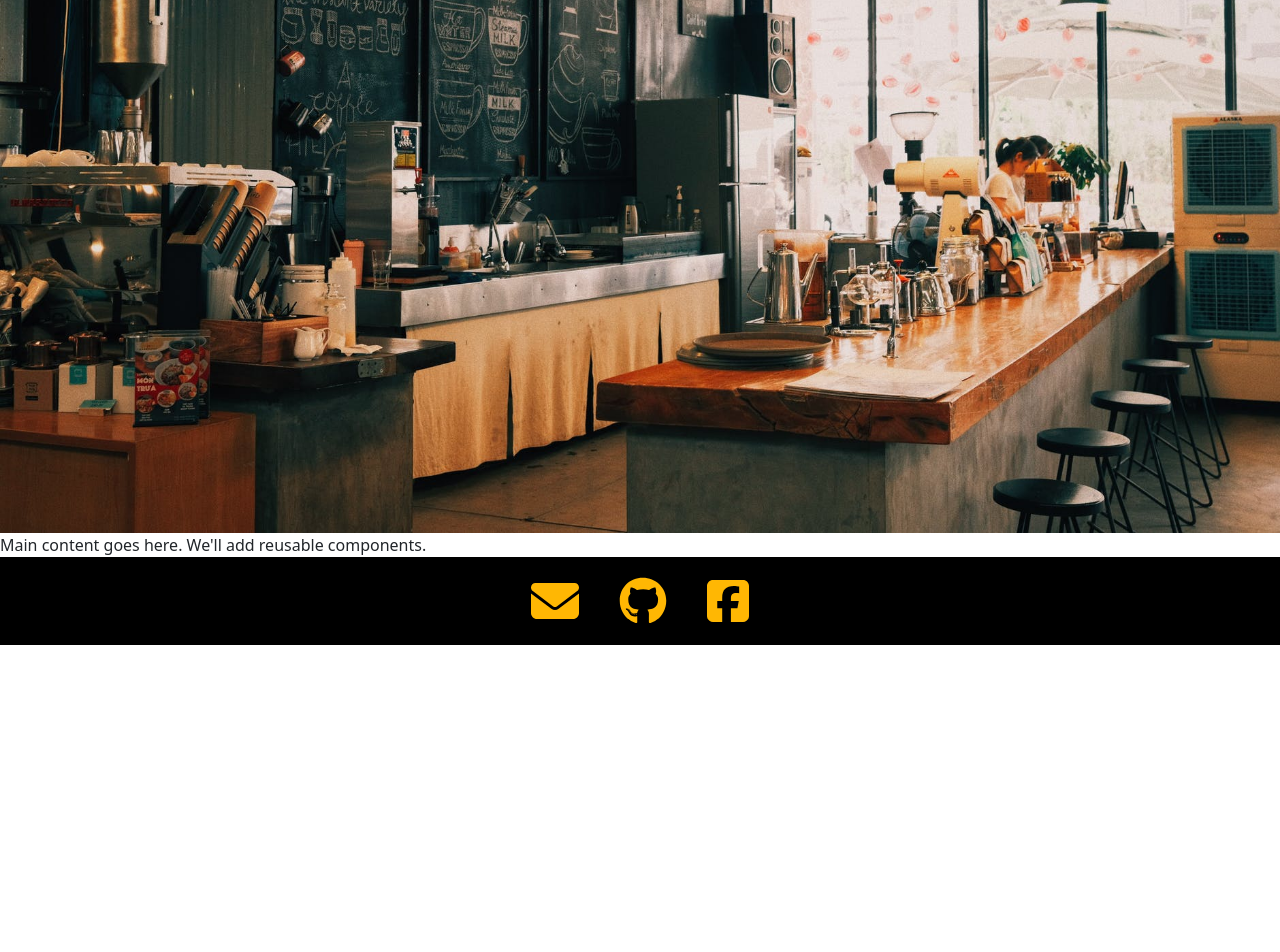
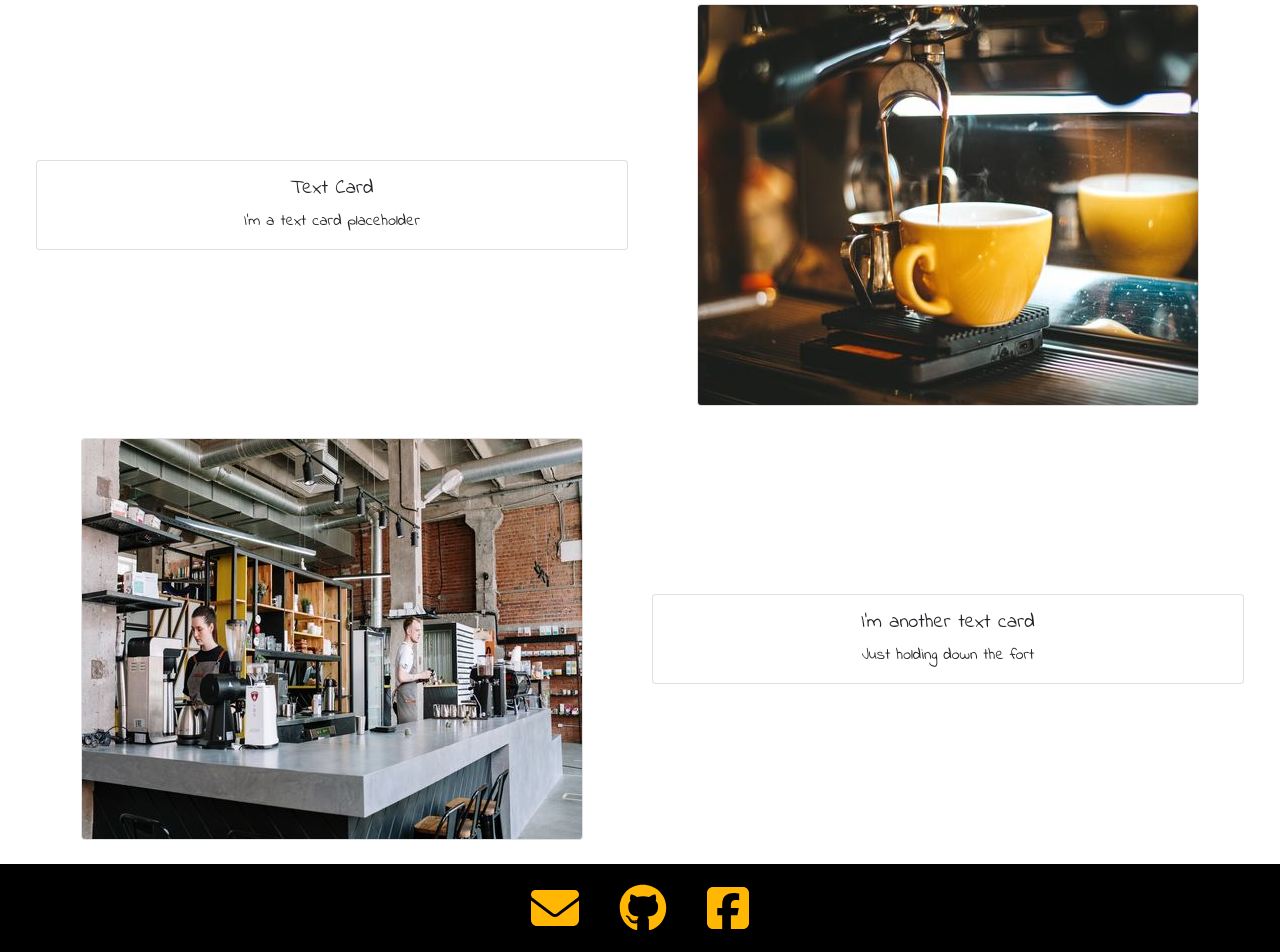
Before and after one commit to LisaHarrison08/beanz, a React (Create React App) app: page / in a window 1280 px wide. Shown: the part 398-1350 px from the top of the page. Before the commit the page ends 1043 px from the top, so only its background shows below. Built offline with nearby package versions, Linux system fonts and the light colour scheme; a web font is replaced by a local one.

Commit message:
created ImageCard & TextCard components added filler content to Home

```diff
--- a/src/components/Banner.js
+++ b/src/components/Banner.js
@@ -1,5 +1,5 @@
 import React from 'react';
-import coffeeBarImg from '../assets/coffee-bar.jpg';
+import coffeeBarBanner from '../assets/coffee-bar-banner.jpg';
 
 // Need to resize the banner image's height so it doesn't take up as much room on the page.
 
@@ -7,7 +7,7 @@ function Banner() {
   return (
     <div className="jumbotron custom-jumbotron">
       <img
-        src={coffeeBarImg}
+        src={coffeeBarBanner}
         className="banner-img custom-banner"
         alt="banner"
       />
--- a/src/components/Home.js
+++ b/src/components/Home.js
@@ -1,13 +1,31 @@
 import React from 'react';
 import NavContainer from './NavContainer';
+import TextCard from './TextCard';
+import ImageCard from './ImageCard';
 import Footer from './Footer';
+import coffeeCup from '../assets/coffee-cup.jpg';
+import baristaImg from '../assets/barista.jpg';
 
 function Home() {
   return (
     <div className="container-fluid primary-container">
-      <NavContainer />
-      <main>Main content goes here. We'll add reusable components.</main>
-      <Footer />
+      <div className="row nav-banner-row">
+        <NavContainer />
+      </div>
+      <div className="row content-row">
+        <TextCard title="Text Card" text="I'm a text card placeholder" />
+        <ImageCard img={coffeeCup} />
+      </div>
+      <div className="row content-row">
+        <ImageCard img={baristaImg} />
+        <TextCard
+          title="I'm another text card"
+          text="Just holding down the fort"
+        />
+      </div>
+      <div className="row footer-row">
+        <Footer />
+      </div>
     </div>
   );
 }
--- /dev/null
+++ b/src/components/ImageCard.js
@@ -0,0 +1,17 @@
+import React from 'react';
+import { Card } from 'react-bootstrap';
+
+function ImageCard({ img }) {
+  return (
+    <div className="col-12 col-sm-12 col-md-6 col-lg-6 col-xl-6 img-col">
+      <Card className="img-card">
+        <Card.Img src={img} alt="coffee cup" />
+        <Card.ImgOverlay>
+          <Card.Text></Card.Text>
+        </Card.ImgOverlay>
+      </Card>
+    </div>
+  );
+}
+
+export default ImageCard;
--- /dev/null
+++ b/src/components/TextCard.js
@@ -0,0 +1,17 @@
+import React from 'react';
+import { Card } from 'react-bootstrap';
+
+function TextCard({ title, text }) {
+  return (
+    <div className="col-12 col-sm-12 col-md-6 col-lg-6 col-xl-6 text-col">
+      <Card className="text-center">
+        <Card.Body>
+          <Card.Title>{title}</Card.Title>
+          <Card.Text>{text}</Card.Text>
+        </Card.Body>
+      </Card>
+    </div>
+  );
+}
+
+export default TextCard;
--- a/src/styles/style.css
+++ b/src/styles/style.css
@@ -3,34 +3,79 @@
 .primary-container {
   margin: 0;
   padding: 0;
+  /* Footer Section */
 }
 
-.primary-container .custom-nav {
+.primary-container .nav-banner-row .custom-nav {
   z-index: 2;
   width: 100%;
   font-family: 'Indie Flower', cursive;
   font-size: 1.5rem;
-  color: #fff;
   padding: 0;
   background-color: rgba(16, 137, 177, 0.3);
 }
 
-.primary-container .custom-nav .nav-logo {
+.primary-container .nav-banner-row .custom-nav .nav-logo {
   width: 4rem;
   margin-left: 0;
 }
 
-.primary-container .custom-nav .nav-link {
-  color: #fff;
+.primary-container .nav-banner-row .custom-nav .nav-link {
+  color: #fb8500;
 }
 
-.primary-container .custom-jumbotron {
+.primary-container .nav-banner-row .custom-jumbotron {
   z-index: 1;
 }
 
-.primary-container .custom-jumbotron .custom-banner {
+.primary-container .nav-banner-row .custom-jumbotron .custom-banner {
   width: 100%;
-  height: 50%;
+}
+
+.primary-container .content-row {
+  display: -webkit-box;
+  display: -ms-flexbox;
+  display: flex;
+  -webkit-box-pack: center;
+      -ms-flex-pack: center;
+          justify-content: center;
+  -webkit-box-align: center;
+      -ms-flex-align: center;
+          align-items: center;
+  margin: 1rem;
+  padding: 0.5rem;
+}
+
+.primary-container .content-row .text-col {
+  font-family: 'Indie Flower', cursive;
+}
+
+.primary-container .content-row .img-col {
+  display: -webkit-box;
+  display: -ms-flexbox;
+  display: flex;
+  -webkit-box-pack: center;
+      -ms-flex-pack: center;
+          justify-content: center;
+}
+
+.primary-container .content-row .img-col img {
+  width: 100%;
+}
+
+.primary-container .site-footer {
+  /* background-color: rgb(233, 223, 223); */
+  background-color: black;
+  margin: 0;
+  padding-bottom: 20px;
+  padding-top: 20px;
+}
+
+.primary-container .site-footer .icon-link {
+  padding: 20px;
+  padding-top: 40px;
+  padding-bottom: 20px;
+  color: #ffb703;
 }
 
 /* About Section */
@@ -52,20 +97,4 @@
   margin-top: 40px;
   margin-left: 20px;
 }
-
-/* Footer Section */
-.site-footer {
-  /* background-color: rgb(233, 223, 223); */
-  background-color: black;
-  margin: 0;
-  padding-bottom: 20px;
-  padding-top: 20px;
-}
-
-.icon-link {
-  padding: 20px;
-  padding-top: 40px;
-  padding-bottom: 20px;
-  color: #ffb703;
-}
 /*# sourceMappingURL=style.css.map */
--- a/src/styles/style.scss
+++ b/src/styles/style.scss
@@ -12,13 +12,14 @@ $blue-ncs: hsla(195, 83%, 38%, 0.3);
   margin: 0;
   padding: 0;
 
+  .nav-banner-row {
+    // position: absolute;
     .custom-nav {
       // position: absolute;
       z-index: 2;
       width: 100%;
       font-family: 'Indie Flower', cursive;
       font-size: 1.5rem;
-    color: #fff;
       padding: 0;
       background-color: $blue-ncs;
 
@@ -28,16 +29,52 @@ $blue-ncs: hsla(195, 83%, 38%, 0.3);
       }
 
       .nav-link {
-      color: #fff;
+        color: $tangerine;
       }
     }
 
     .custom-jumbotron {
       z-index: 1;
+
       .custom-banner {
         // position: absolute;
         width: 100%;
-      height: 50%;
+      }
+    }
+  }
+
+  .content-row {
+    display: flex;
+    justify-content: center;
+    align-items: center;
+    margin: 1rem;
+    padding: 0.5rem;
+    .text-col {
+      font-family: 'Indie Flower', cursive;
+    }
+
+    .img-col {
+      display: flex;
+      justify-content: center;
+      img {
+        width: 100%;
+      }
+    }
+  }
+
+  /* Footer Section */
+  .site-footer {
+    /* background-color: rgb(233, 223, 223); */
+    background-color: black;
+    margin: 0;
+    padding-bottom: 20px;
+    padding-top: 20px;
+
+    .icon-link {
+      padding: 20px;
+      padding-top: 40px;
+      padding-bottom: 20px;
+      color: $selectiveYellow;
     }
   }
 }
@@ -57,19 +94,3 @@ $blue-ncs: hsla(195, 83%, 38%, 0.3);
   margin-top: 40px;
   margin-left: 20px;
 }
-
-/* Footer Section */
-.site-footer {
-  /* background-color: rgb(233, 223, 223); */
-  background-color: black;
-  margin: 0;
-  padding-bottom: 20px;
-  padding-top: 20px;
-}
-
-.icon-link {
-  padding: 20px;
-  padding-top: 40px;
-  padding-bottom: 20px;
-  color: #ffb703;
-}
```
Also changed, not shown: public/manifest.json, src/assets/coffee-bar-banner.jpg (added), 1 other file (tests, documents, lock files or other folders). Lines whose indentation alone changed are shown as unchanged.
